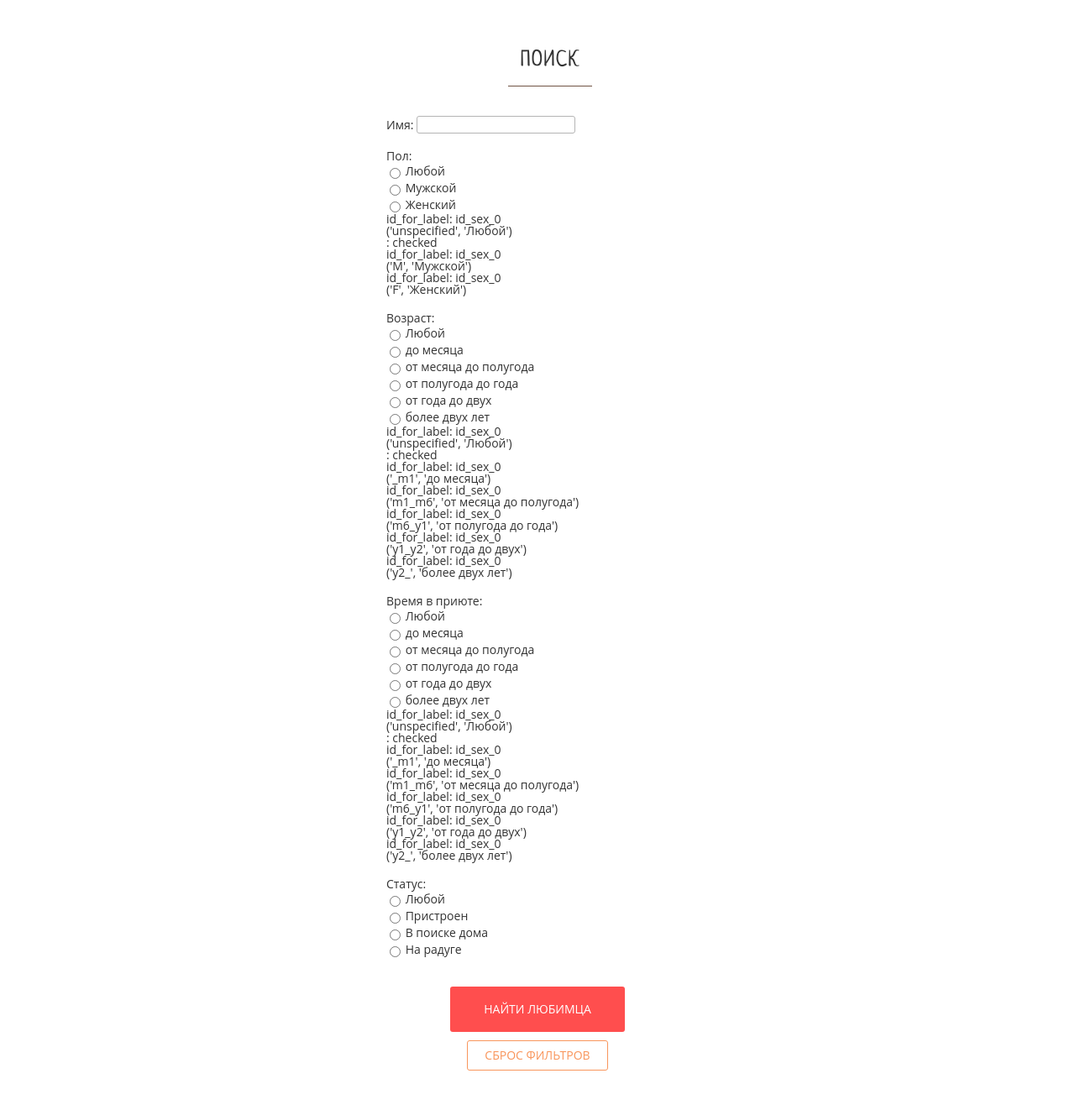
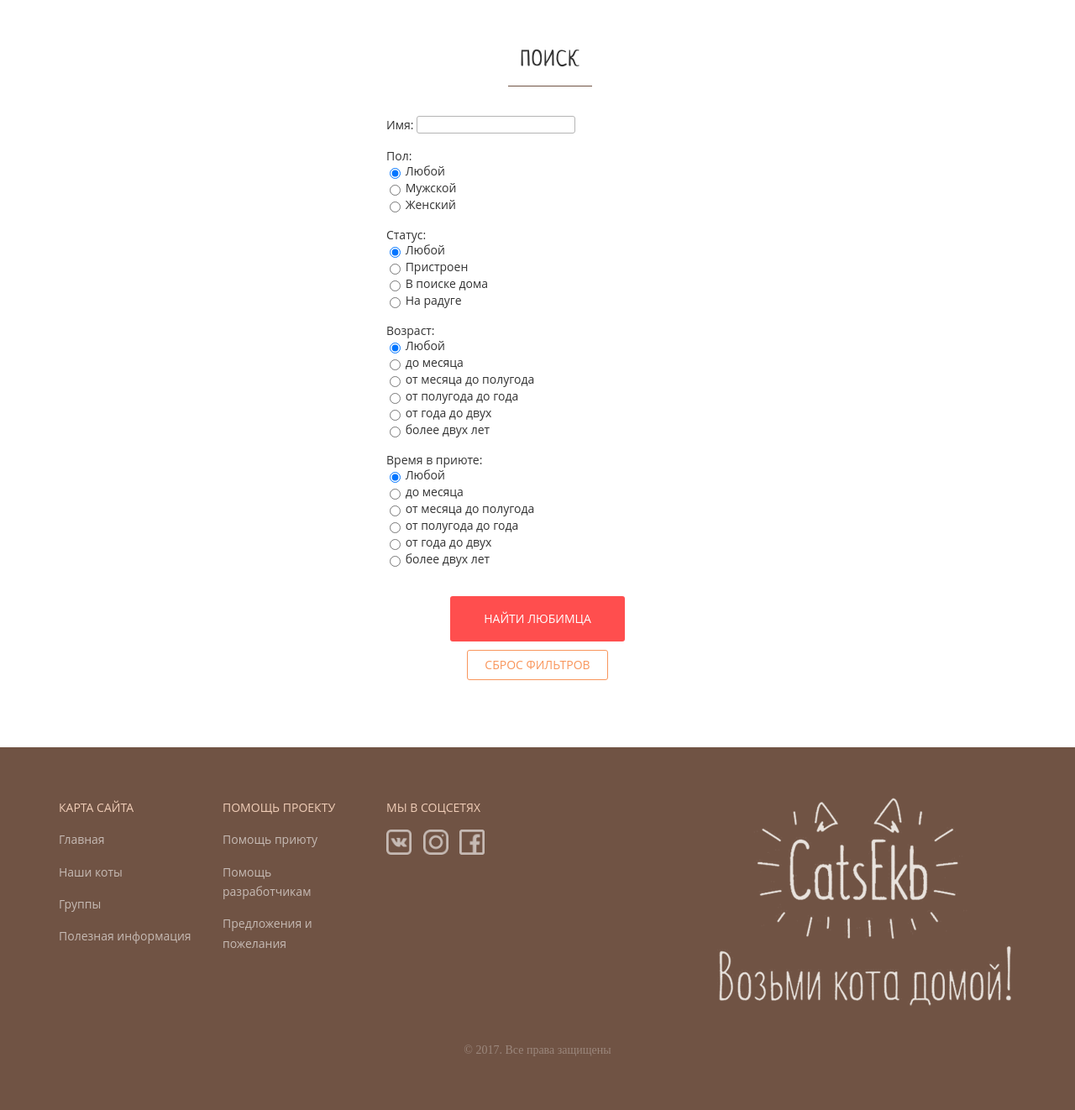
Before and after one commit to MaksUr/catsekb, a Django app: page /animals/?filter=1 in a window 1280 px wide. Shown: the part 573-1895 px from the top of the page at 84% size. Run offline with Django 3.2, Linux system fonts and the light colour scheme; tables that the repository leaves empty hold one stand-in row (values such as "Sample post"); some libraries are stand-ins or nearby versions; some web fonts are replaced.

Commit message:
Корректное формирование формы.

```diff
--- a/cats/templates/cats/widgets/form.html
+++ b/cats/templates/cats/widgets/form.html
@@ -15,45 +15,17 @@
                             {{ form.name.as_widget }}
                         </div>
                         <div class="form_elem">
-                            {{ form.sex.label_tag }}
-                            {{ form.sex.as_widget }}
                             {% include 'cats/widgets/form_field.html' with field=form.sex %}
                         </div>
                         <div class="form_elem">
-                            {{ form.age_distance.label_tag }}
-                            {{ form.age_distance.as_widget }}
+                            {% include 'cats/widgets/form_field.html' with field=form.location_status %}
+                        </div>
+                        <div class="form_elem">
                             {% include 'cats/widgets/form_field.html' with field=form.age_distance %}
                         </div>
                         <div class="form_elem">
-                            {{ form.shelter_distance.label_tag }}
-                            {{ form.shelter_distance.as_widget }}
                             {% include 'cats/widgets/form_field.html' with field=form.shelter_distance %}
                         </div>
-                        <div class="form_elem">
-                            {{ form.location_status.label_tag }}
-                            {{ form.location_status.as_widget }}
-                            {% include 'cats/widgets/form_field.html' with field=form.shelter_distancelocation_status %}
-                        </div>
-
-{#                        <p>++++++++++++</p>#}
-{#                        <p>Пример:</p>#}
-{#<p>data: {{ form.sex.data }}#}
-{#<p>field: {{ form.sex.field }}#}
-{#<p>field_choices: {{ form.sex.field.choices }}#}
-{#<p>field_choices0: {{ form.sex.field.choices.0 }}#}
-{#<p>field_choices0: {{ form.sex.field.choices.0 }}#}
-{#<p>field_choices0: {{ form.sex.field.choices.0 }}#}
-{#<p>help_text: {{ form.sex.help_text }}#}
-{#<p>html_name: {{ form.sex.html_name }}#}
-{#<p>id_for_label: {{ form.sex.id_for_label }}#}
-{#<p>label: {{ form.sex.label }}#}
-{#<p>name: {{ form.sex.name }}#}
-{#<p>as_hidden: {{ form.sex.as_hidden }}#}
-{#<p>as_widget: {{ form.sex.as_widget }}#}
-{#<p>css_classes: {{ form.sex.css_classes }}#}
-{#<p>label_tag: {{ form.sex.label_tag }}#}
-{#<p>value: {{ form.sex.value }}#}
-{#                        <p>++++++++++++</p>#}
                     <p class="font mid">
                         <input type="submit" value="Найти любимца" class="but">
                     </p>
--- a/cats/templates/cats/widgets/form_field.html
+++ b/cats/templates/cats/widgets/form_field.html
@@ -1,9 +1,12 @@
 {# field #}
 
-{% for choice in field.field.choices %}
-    <p>id_for_label: {{ form.sex.id_for_label }}
-    <p>{{ choice }}</p>
-    {% if forloop.first %}
-        : checked
-    {% endif %}
-{% endfor %}
+<label for="{{ field.id_for_label }}">{{ field.label }}:</label>
+<ul id="id_{{ field.name }}">
+	{% for choice in field.field.choices %}
+		<li>
+			<label for="id_{{ field.name }}_{{ forloop.counter0 }}">
+				<input class="{{ field.name }}" id="id_{{ field.name }}_{{ forloop.counter0 }}" name="{{ field.name }}" type="radio" value="{{ choice.0 }}"{% if forloop.first %} checked="checked" {% endif %}> {{ choice.1 }}
+			</label>
+		</li>
+	{% endfor %}
+</ul>
```
